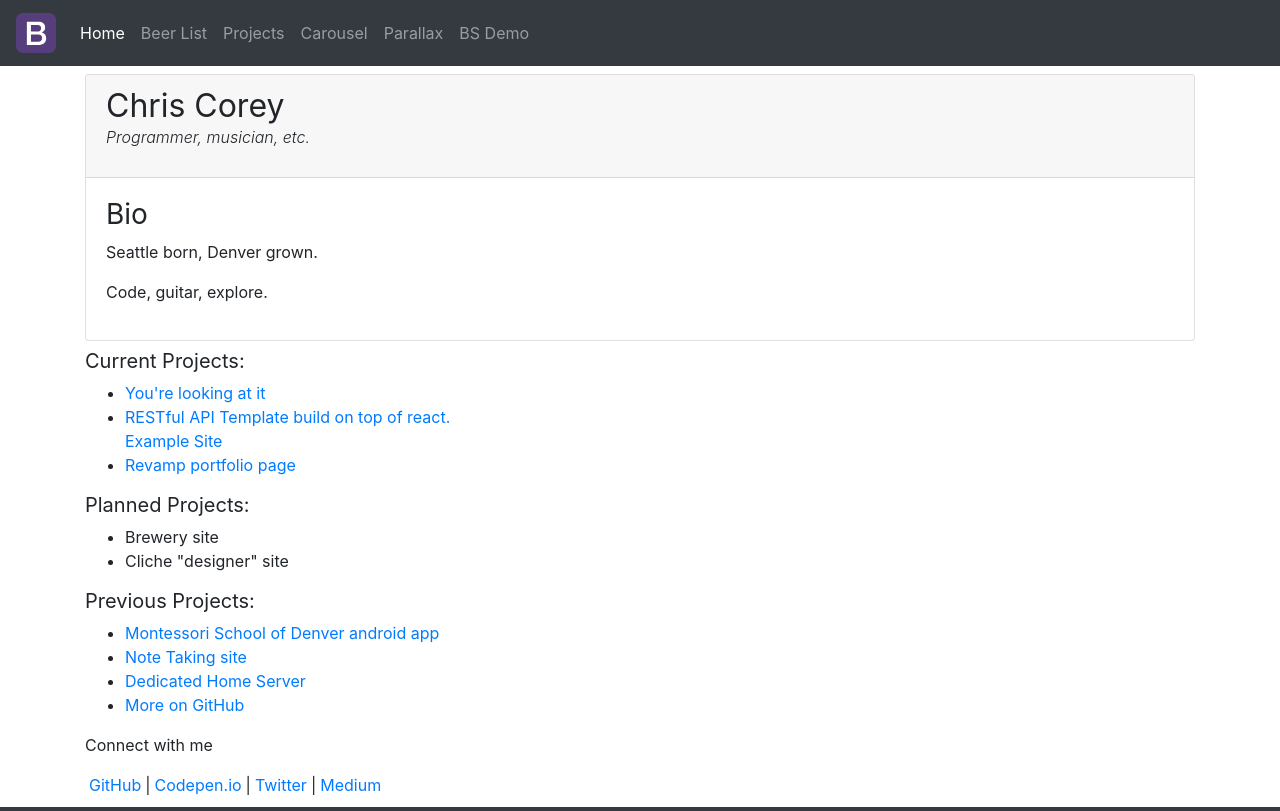
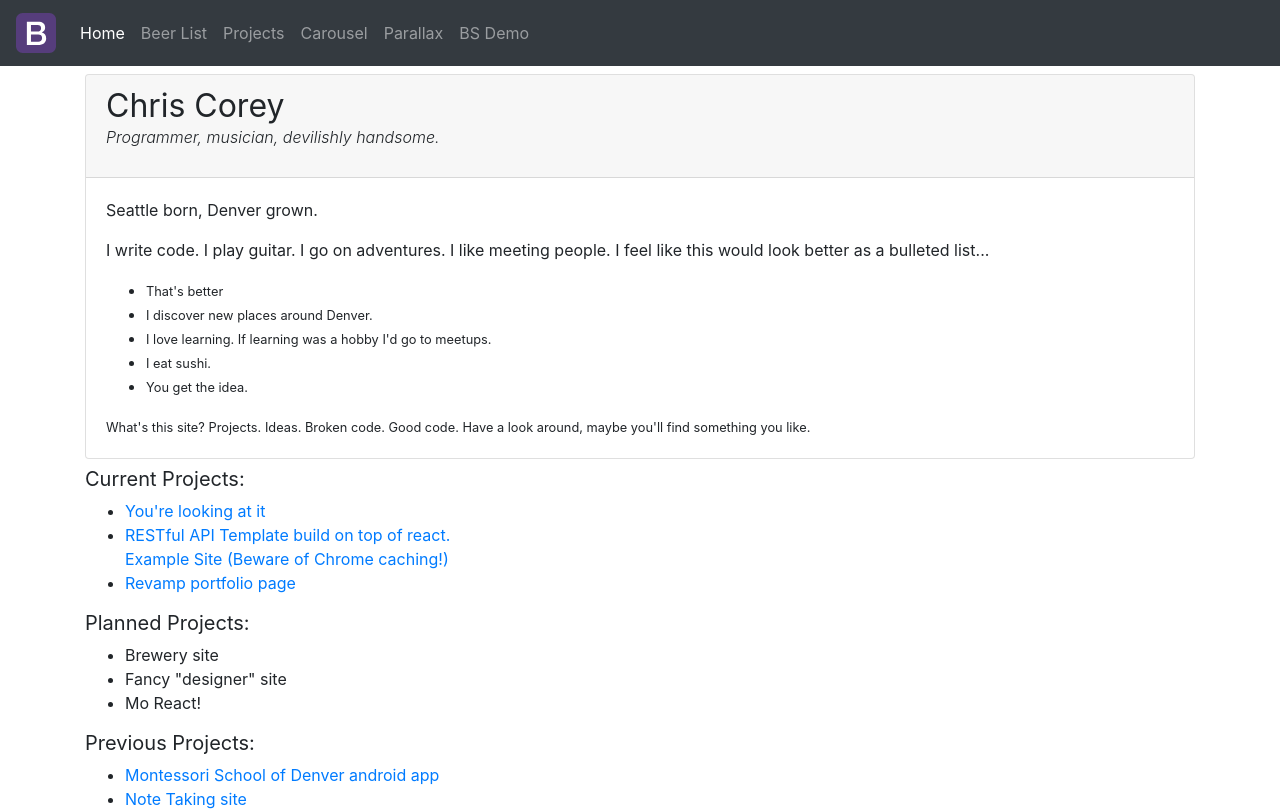
Before and after one commit to chriscorey-dev/react-demo, a React (Create React App) app: page / in a window 1280 px wide. Shown: the top 811 px of the page. Built offline with nearby package versions, Linux system fonts and the light colour scheme.

Commit message:
Updated for public view a little

```diff
--- a/src/layout/footer/Footer.jsx
+++ b/src/layout/footer/Footer.jsx
@@ -7,7 +7,7 @@ class Footer extends Component {
       <footer className="footer text-center text-light bg-dark">
         <div className="container">
           <div className="row">
-            <div className="col-7 col-sm-6 col-md">
+            <div className="col-6 col-md">
               <div className="row">
                 <div className="col">
                   <a
@@ -18,7 +18,7 @@ class Footer extends Component {
                     id="twit-link"
                   />
                 </div>
-                <div className="col">
+                {/* <div className="col">
                   <a
                     href="#"
                     // target="_blank"
@@ -26,7 +26,7 @@ class Footer extends Component {
                     style={{ top: "20%" }}
                     id="face-link"
                   />
-                </div>
+                </div> */}
                 <div className="col">
                   <a
                     href="https://medium.com/@chriscorey_dev"
@@ -59,10 +59,13 @@ class Footer extends Component {
                 </button>
 
                 <div className="dropdown-menu">
-                  <a className="dropdown-item" href="#">
+                  <a
+                    className="dropdown-item"
+                    href="mailto:chris.corey95@gmail.com"
+                  >
                     Email
                   </a>
-                  <a className="dropdown-item" href="#">
+                  <a className="dropdown-item" href="tel:5124975480">
                     Phone
                   </a>
                   <a className="dropdown-item" href="#">
--- a/src/pages/home/Home.jsx
+++ b/src/pages/home/Home.jsx
@@ -7,15 +7,40 @@ class Home extends Component {
       <div className="container">
         <div className="card mb-2">
           <div className="card-header">
-            <h2 class="mb-0 font-weight-normal">Chris Corey</h2>
+            <h2 className="mb-0 font-weight-normal">Chris Corey</h2>
             <p className="mt-0 font-italic font-weight-light">
-              Programmer, musician, etc.
+              Programmer, musician, devilishly handsome.
             </p>
           </div>
           <div className="card-body">
-            <h3 className="font-weight-normal">Bio</h3>
             <p>Seattle born, Denver grown.</p>
-            <p>Code, guitar, explore.</p>
+            <p>
+              I write code. I play guitar. I go on adventures. I like meeting
+              people. I feel like this would look better as a bulleted list...
+            </p>
+            <ul>
+              <li>
+                <small>That's better</small>
+              </li>
+              <li>
+                <small>I discover new places around Denver.</small>
+              </li>
+              <li>
+                <small>
+                  I love learning. If learning was a hobby I'd go to meetups.
+                </small>
+              </li>
+              <li>
+                <small>I eat sushi.</small>
+              </li>
+              <li>
+                <small>You get the idea.</small>
+              </li>
+            </ul>
+            <small>
+              What's this site? Projects. Ideas. Broken code. Good code. Have a
+              look around, maybe you'll find something you like.
+            </small>
           </div>
         </div>
 
@@ -41,7 +66,7 @@ class Home extends Component {
                 href="https://api.chris-corey.com/api/sakila/film"
                 target="_blank"
               >
-                Example Site
+                Example Site (Beware of Chrome caching!)
               </a>
             </div>
           </li>
@@ -62,7 +87,11 @@ class Home extends Component {
           </li>
 
           <li>
-            <div>Cliche "designer" site</div>
+            <div>Fancy "designer" site</div>
+          </li>
+
+          <li>
+            <div>Mo React!</div>
           </li>
         </ul>
 
```
